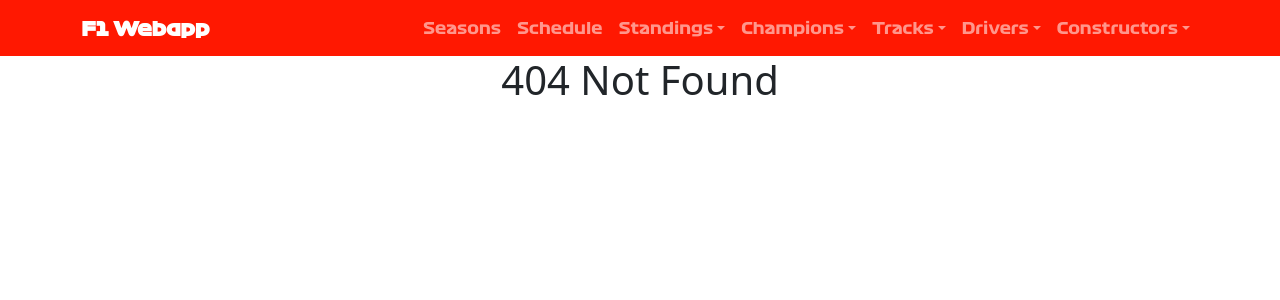
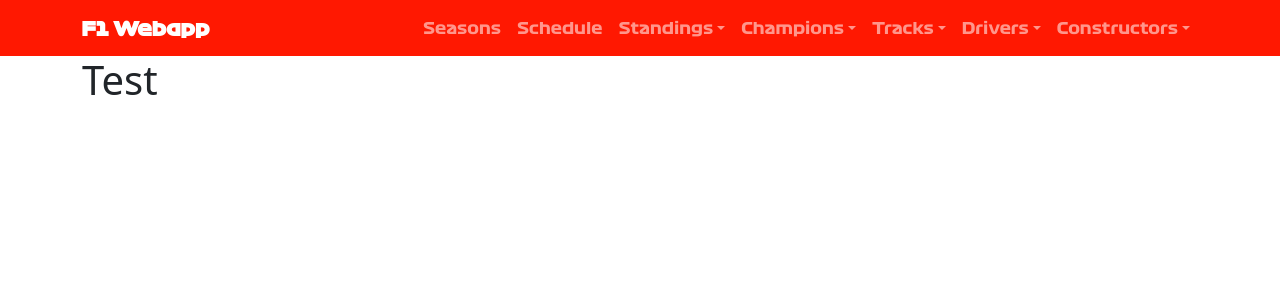
Before and after one commit to David-SDA/f1_webapp, a React (Create React App) app: page /currentConstructors in a window 1280 px wide. Before the commit this address had no page. Shown: the top 300 px of the page. Built offline with nearby package versions, Linux system fonts and the light colour scheme.

Commit message:
Ajout début de la page des équipes actuelles

```diff
--- a/src/App.jsx
+++ b/src/App.jsx
@@ -19,8 +19,10 @@ import CurrentTracksPage from './components/tracks/current/CurrentTracksPage';
 import AllTracksPage from './components/tracks/all/AllTracksPage';
 import AllTracksOnePage from './components/tracks/all/AllTracksOnePage';
 import CurrentDriversPage from './components/drivers/current/CurrentDriversPage';
+import CurrentDriversOnePage from './components/drivers/current/CurrentDriversOnePage';
+
+import CurrentConstructorsPage from './components/constructors/current/CurrentConstructorsPage';
 import NotFoundPage from './components/NotFoundPage';
-import CurrentDriversOnePage from './components/drivers/current/CurrentDriversOnePage';
 
 function App() {
     return (
@@ -40,6 +42,8 @@ function App() {
                     <Route path='/allTracks/:circuitId' element={<AllTracksOnePage />} />
                     <Route path='/currentDrivers' element={<CurrentDriversPage />} />
                     <Route path='/currentDrivers/:driverId' element={<CurrentDriversOnePage />} />
+
+                    <Route path='/currentConstructors' element={<CurrentConstructorsPage />} />
                     <Route path='*' element={<NotFoundPage />} />
                 </Routes>
             </div>
--- a/src/components/TopNavBar.jsx
+++ b/src/components/TopNavBar.jsx
@@ -34,7 +34,7 @@ export default function TopNavBar(){
                             <NavDropdown.Item href="#">All</NavDropdown.Item>
                         </NavDropdown>
                         <NavDropdown title="Constructors" id="basic-nav-dropdown" style={navListStyle}>
-                            <NavDropdown.Item href="#">Current</NavDropdown.Item>
+                            <NavDropdown.Item href="/currentConstructors">Current</NavDropdown.Item>
                             <NavDropdown.Item href="#">All</NavDropdown.Item>
                         </NavDropdown>
                     </Nav>
--- /dev/null
+++ b/src/components/constructors/current/CurrentConstructorsPage.jsx
@@ -0,0 +1,11 @@
+import React from "react";
+
+import { Container } from "react-bootstrap";
+
+export default function CurrentConstructorsPage(){
+    return (
+        <Container>
+            <h1>Test</h1>
+        </Container>
+    );
+}
```
